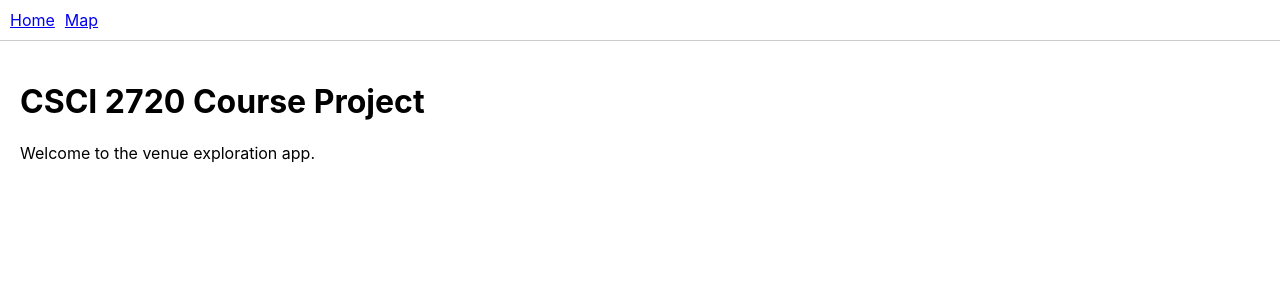
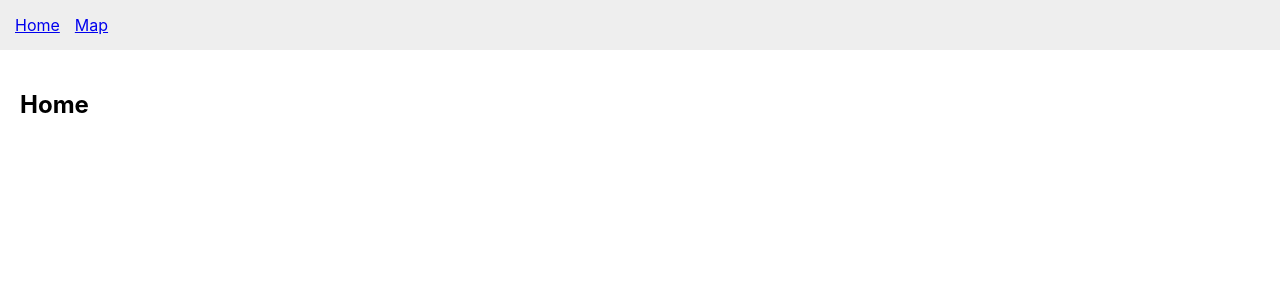
Before and after one commit to leannaflower/csci2720-course-project, a React (Create React App) app in the folder csci2720-project-grp27/: page / in a window 1280 px wide. Shown: the top 300 px of the page. Built offline with nearby package versions, Linux system fonts and the light colour scheme.

Commit message:
Refactor App component and update routing

```diff
--- a/csci2720-project-grp27/src/App.js
+++ b/csci2720-project-grp27/src/App.js
@@ -1,40 +1,34 @@
 import { BrowserRouter as Router, Routes, Route, Link } from "react-router-dom";
 
-/* Placeholder pages */
-function Home() {
-  return (
-    <div style={{ padding: "20px" }}>
-      <h1>CSCI 2720 Course Project</h1>
-      <p>Welcome to the venue exploration app.</p>
-    </div>
-  );
-}
+import Map from "./Map";
 
-function Map() {
-  return (
-    <div style={{ padding: "20px" }}>
-      <h2>Map Page</h2>
-      <p>Map of venues will be displayed here.</p>
-    </div>
-  );
-}
-
-function App() {
+export default function App() {
   return (
     <Router>
-      {/* Navigation bar */}
-      <nav style={{ padding: "10px", borderBottom: "1px solid #ccc" }}>
-        <Link to="/" style={{ marginRight: "10px" }}>Home</Link>
-        <Link to="/map">Map</Link>
-      </nav>
+      <div style={{ padding: "15px", background: "#eee" }}>
+        <nav style={{ display: "flex", gap: "15px" }}>
+          <Link to="/">Home</Link>
+          <Link to="/map">Map</Link>
+        </nav>
+      </div>
 
-      {/* Page routing */}
       <Routes>
-        <Route path="/" element={<Home />} />
+        {/* Home */}
+        <Route path="/" element={<div style={{ padding: "20px" }}><h2>Home</h2></div>} />
+
+        {/* Map.js */}
         <Route path="/map" element={<Map />} />
+
+        {/* 404 fallback */}
+        <Route
+          path="*"
+          element={
+            <div style={{ padding: "20px" }}>
+              <h2>404 - Page Not Found</h2>
+            </div>
+          }
+        />
       </Routes>
     </Router>
   );
 }
-
-export default App;
```
